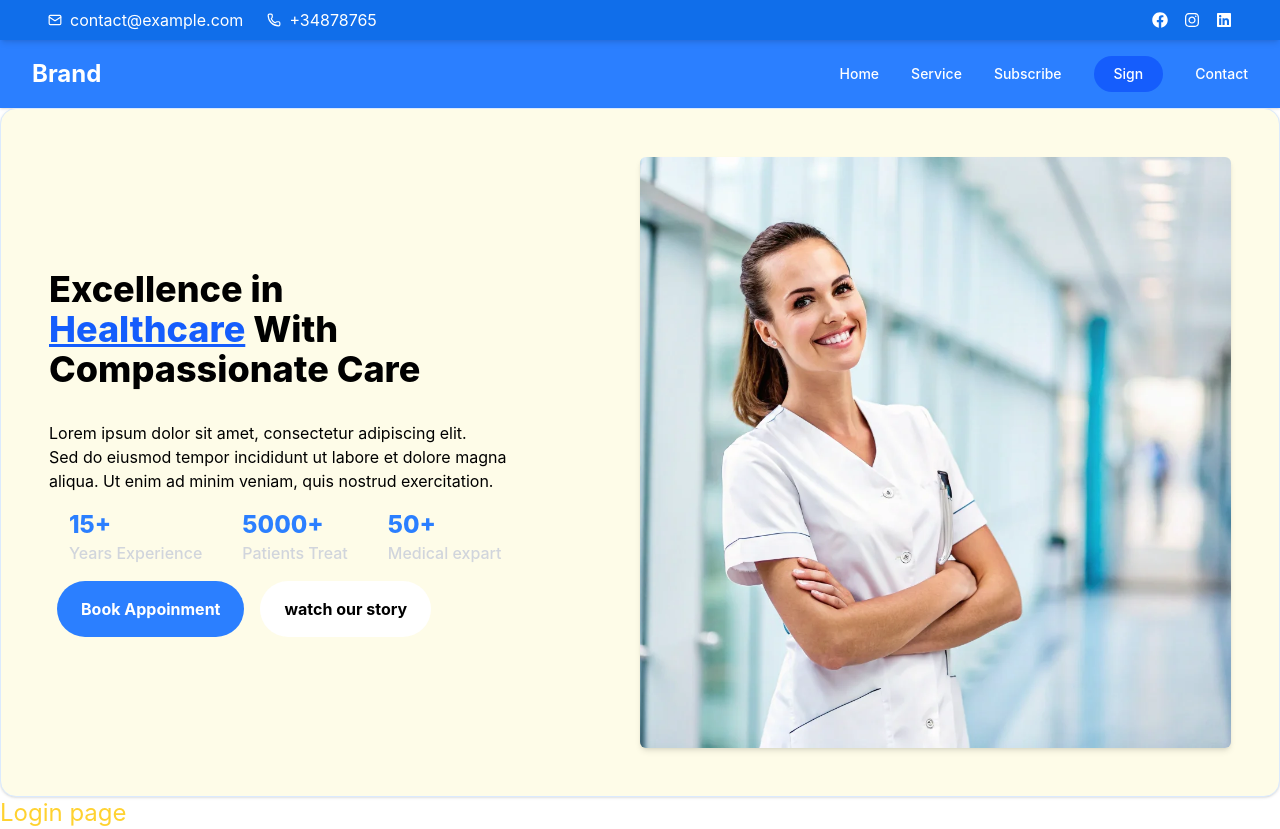
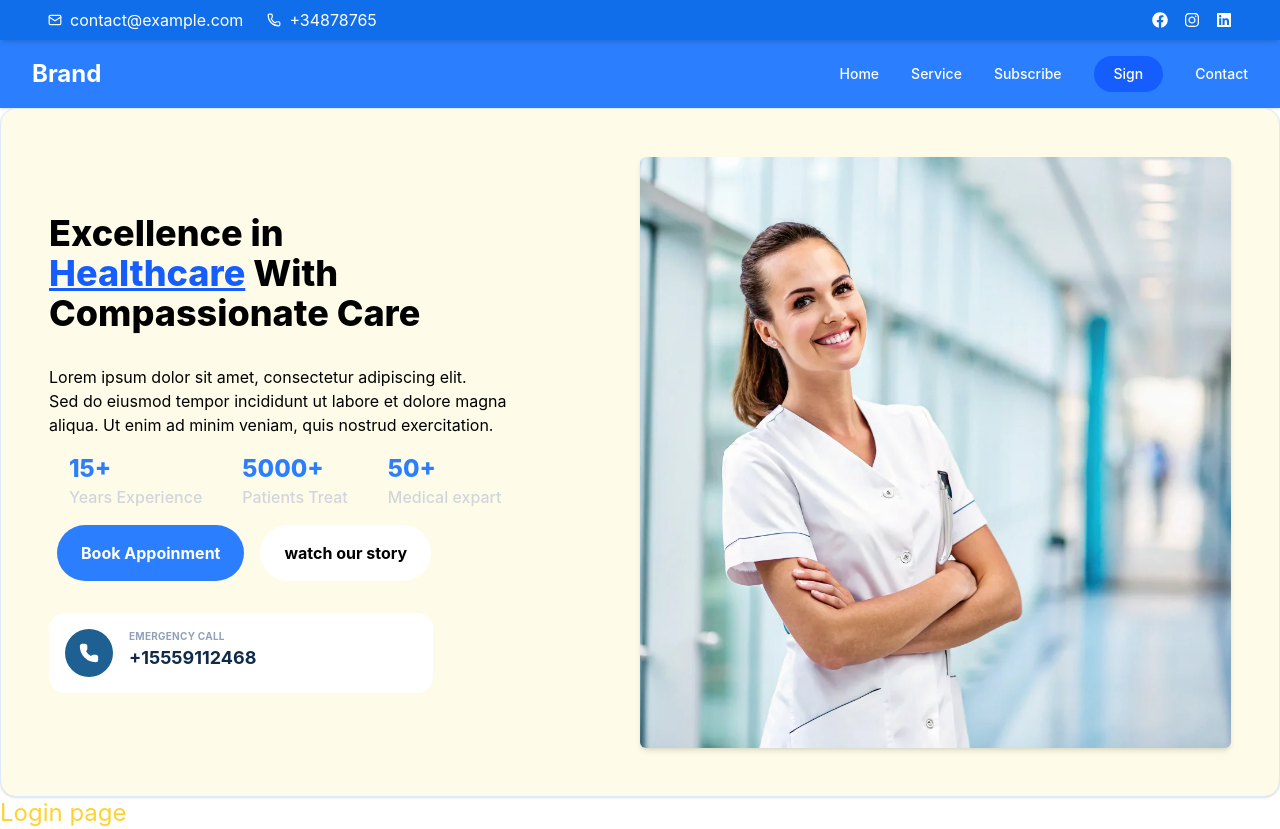
Before and after one commit to arafat-fullstackdev/Doctor-Home, a React (Vite) app: page / in a window 1280 px wide. Built offline with nearby package versions, Linux system fonts and the light colour scheme.

Commit message:
Add emergency call component

```diff
--- a/src/Pages/Home/Home.tsx
+++ b/src/Pages/Home/Home.tsx
@@ -1,3 +1,4 @@
+import { Phone } from "lucide-react";
 import clinic from "../../images/stap.webp";
 export const Home = () => {
   return (
@@ -6,11 +7,16 @@ export const Home = () => {
      bg-yellow-50 w-fullmax-w-5xl mx-auto p-8 md:p-12 rounded-2xl shadow-sm border border-blue-100"
     >
       <div className="title flex-1 space-y-4 text-center md:text-left mb-4 md:mb-4">
-        <h2 className=" text-4xl py-4  font-extrabold  text-black">Excellence in <br />
-         <span className="text-blue-600 underline">Healthcare</span> With <br /> Compassionate Care</h2>
-         <p>Lorem ipsum dolor sit amet, consectetur adipiscing elit. <br />
+        <h2 className=" text-4xl py-4  font-extrabold  text-black">
+          Excellence in <br />
+          <span className="text-blue-600 underline">Healthcare</span> With{" "}
+          <br /> Compassionate Care
+        </h2>
+        <p>
+          Lorem ipsum dolor sit amet, consectetur adipiscing elit. <br />
           Sed do eiusmod tempor incididunt ut labore et dolore magna <br />
-           aliqua. Ut enim ad minim veniam, quis nostrud exercitation.</p>
+          aliqua. Ut enim ad minim veniam, quis nostrud exercitation.
+        </p>
 
         <div className="highLight flex flex-row">
           <div className=" flex flex-col mx-3 px-2">
@@ -28,16 +34,46 @@ export const Home = () => {
         </div>
 
         <div className="button flex flex-row">
-            <button className="px-6 py-4 mx-2 font-bold bg-blue-500 text-white gap-2 rounded-full">Book Appoinment</button>
-            <button className="px-6 py-4 mx-2 font-bold bg-white text-black shadow-blue-500 rounded-full  gap-2"> watch our story</button>
+          <button className="px-6 py-4 mx-2 font-bold bg-blue-500 text-white gap-2 rounded-full">
+            Book Appoinment
+          </button>
+          <button className="px-6 py-4 mx-2 font-bold bg-white text-black shadow-blue-500 rounded-full  gap-2">
+            {" "}
+            watch our story
+          </button>
         </div>
 
+        {/* Emergency Hotline Card (The Last Element) */}
+        <div className="pt-4 flex justify-center md:justify-start">
+          <div
+            className="flex justify-start gap-4 w-full max-w-sm bg-white
+          brder border-slate-100/80 rounded-2xl p-4"
+          >
+            <div className=" flex items-center justify-center w-12 h-12 bg-[#1e6091] text-white rounded-full shrink-0">
+              <Phone className="w-5 h-5 fill-current" />
+            </div>
+            {/* Text details */}
+            <div className="flex flex-col text-left">
+              <span className="text-[10px] font-bold text-slate-400 tracking-wide uppercase">
+                Emergency Call
+              </span>
+              <a
+                href="tel:+15559112468"
+                className="text-lg font-bold text-[#0f2a4a] hover:text-[#1e6091] transition-colors duration-200"
+              >
+                +15559112468
+              </a>
+            </div>
+          </div>
+        </div>
       </div>
 
       <div className="img flex-1 flex justify-center md:justify-end">
-        <img src={clinic}
+        <img
+          src={clinic}
           alt="Clinic Image"
-         className="w-full rounded-md shadow-md"/>
+          className="w-full rounded-md shadow-md"
+        />
       </div>
     </div>
   );
```
Lines whose indentation alone changed are shown as unchanged.
